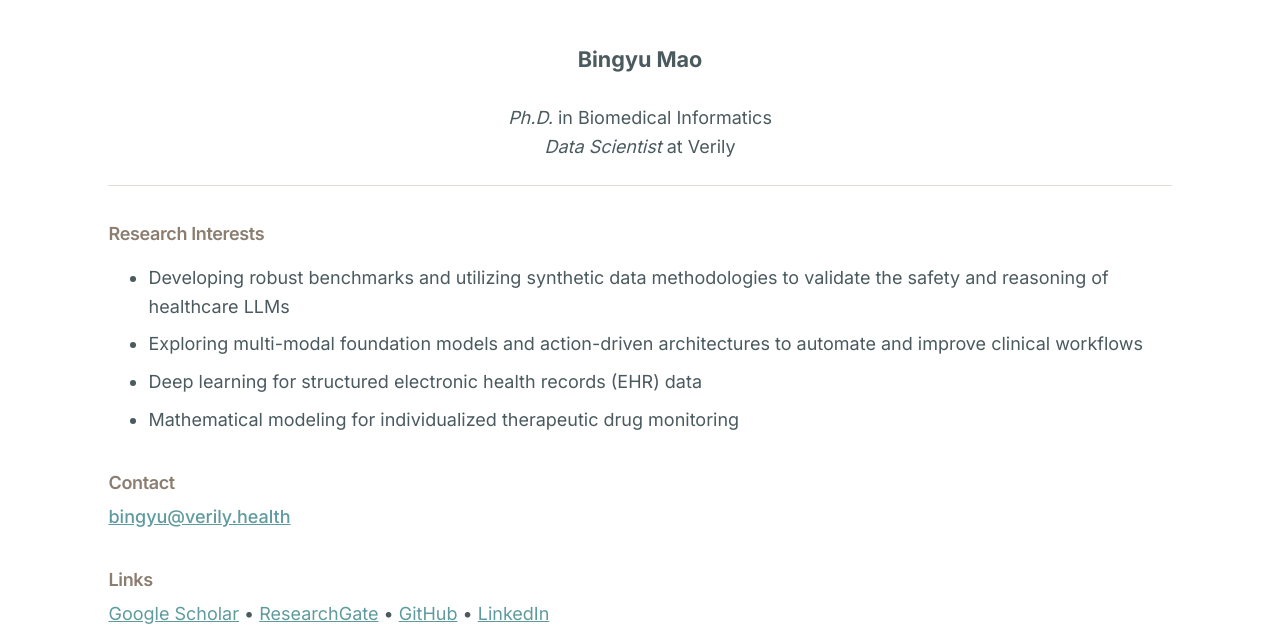
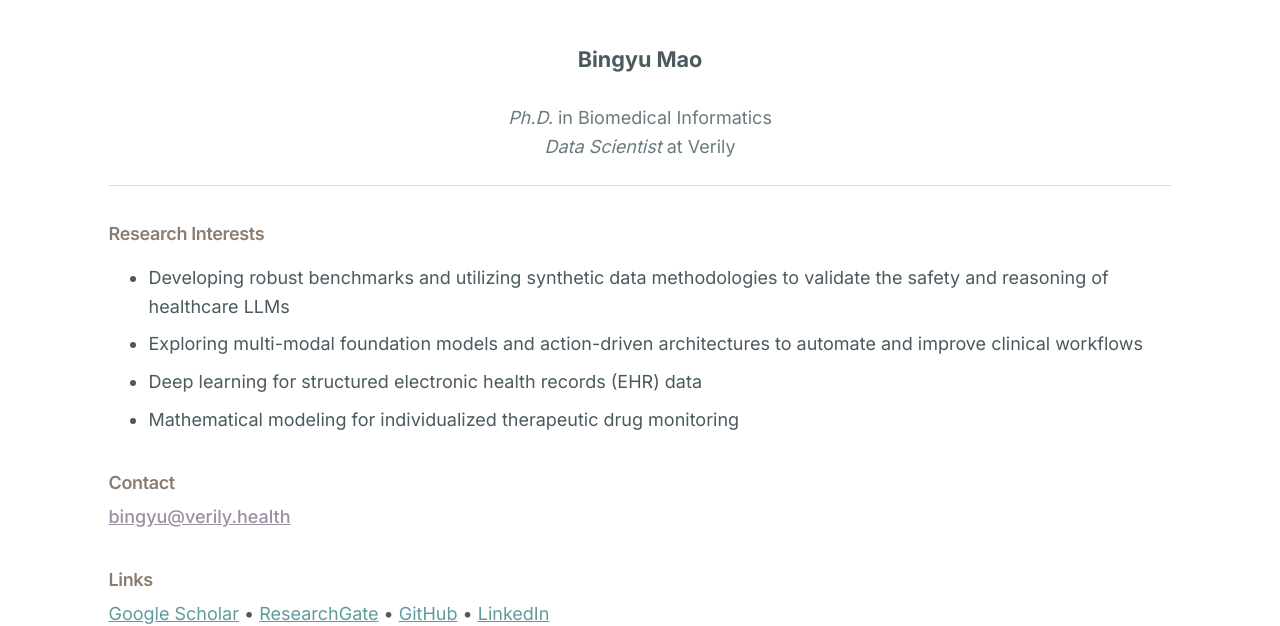
Before and after one commit to BingyuMao/BingyuMao.github.io, a Jekyll site: the page built from _pages/about.md, in a window 1280 px wide. Shown: the part 401-1027 px from the top of the page. Built offline with Jekyll 4.4.1, drawn with Linux system fonts in a browser that asks for light colours.

Commit message:
Fix minor errors

```diff
--- a/_pages/about.md
+++ b/_pages/about.md
@@ -18,7 +18,7 @@ redirect_from:
     Bingyu Mao
 </p>
 
-<p style="text-align: center;">
+<p style="text-align: center; color: #6B7A7E;">
 <em>Ph.D.</em> in Biomedical Informatics
 
 <br>
--- a/_sass/_custom.scss
+++ b/_sass/_custom.scss
@@ -29,20 +29,4 @@ a[href^="mailto:"] {
   font-weight: 500;
 }
 
-/* Hide default details marker */
-summary::-webkit-details-marker {
-  display: none;
-}
-
-/* Custom chevron for details */
-summary:before {
-  content: "▸";
-  display: inline-block;
-  margin-right: 0.5rem;
-  transition: transform 0.3s ease;
-  font-size: 0.9em;
-}
-
-details[open] summary:before {
-  transform: rotate(90deg);
-}
+/* Details/Summary styling is handled in _theme-toggle.scss */
--- a/_sass/_theme-toggle.scss
+++ b/_sass/_theme-toggle.scss
@@ -7,6 +7,7 @@
   /* Light Mode (Default) - Morandi Colors */
   --bg-color: #ffffff;
   --text-color: #4A5A5E;
+  --text-muted: #6B7A7E;
   --heading-color: #5A7884;
   --heading-light: #7B9AA8;
   --subheading-color: #8B7D6F;
@@ -26,6 +27,7 @@
   /* Dark Mode - Morandi Colors Adapted */
   --bg-color: #2A3035;
   --text-color: #D4D8DA;
+  --text-muted: #A8AEB2;
   --heading-color: #A5BCC7;
   --heading-light: #8BA5B2;
   --subheading-color: #B8AA9D;
@@ -39,6 +41,11 @@
   --masthead-bg: #1F2326;
   --masthead-border: #3F4449;
   --hr-color: #3F4449;
+}
+
+/* About Me page degree/title color */
+[style*="color: #6B7A7E"] {
+  color: var(--text-muted) !important;
 }
 
 /* Apply theme colors */
@@ -94,9 +101,13 @@ body,
   color: var(--link-color) !important;
 }
 
-/* Override inline text colors */
-p, li, div, span {
-  color: var(--text-color) !important;
+/* Base text colors - don't override inline styles */
+.page__content > p:not([style*="color"]),
+.page__content > ul > li:not([style*="color"]),
+.page__content > ol > li:not([style*="color"]),
+.archive p:not([style*="color"]),
+.archive li:not([style*="color"]) {
+  color: var(--text-color);
 }
 
 /* Theme Toggle Button */
@@ -164,29 +175,92 @@ h1.page__title {
   color: var(--subheading-color) !important;
 }
 
-a {
+/* External links (to other websites) */
+a[href^="http"]:not([href*="bingyumao.github.io"]),
+a[href^="https"]:not([href*="bingyumao.github.io"]) {
   color: var(--link-color) !important;
 }
 
-a:hover {
+a[href^="http"]:not([href*="bingyumao.github.io"]):hover,
+a[href^="https"]:not([href*="bingyumao.github.io"]):hover {
   color: var(--link-hover) !important;
 }
 
+/* Internal links with /files/ */
 a[href^="/files/"],
 a[href*="/files/"] {
   color: var(--link-internal) !important;
 }
 
+a[href^="/files/"]:hover,
+a[href*="/files/"]:hover {
+  color: var(--subheading-color) !important;
+}
+
+/* Email links */
+a[href^="mailto:"] {
+  color: var(--link-internal) !important;
+  font-weight: 500;
+}
+
+a[href^="mailto:"]:hover {
+  color: var(--link-hover) !important;
+}
+
+/* Navigation and masthead links */
+.greedy-nav a,
+.masthead__menu-item a {
+  color: var(--heading-light) !important;
+}
+
+/* Summary (Abstract button) */
 summary {
   color: var(--heading-color) !important;
+  cursor: pointer;
+  font-weight: 600;
+  padding: 0.75rem 0;
+  font-size: 1.05em;
+  list-style: none;
+  display: block;
+  position: relative;
 }
 
+summary::-webkit-details-marker,
+summary::marker {
+  display: none !important;
+}
+
+summary::-moz-list-bullet {
+  list-style-type: none !important;
+}
+
+/* Details/Summary styling */
 details {
-  border-left-color: var(--accent-color) !important;
+  margin-bottom: 1.5em;
+  border-left: 3px solid var(--accent-color);
+  padding-left: 1.5rem;
+  transition: border-color 0.3s ease;
+}
+
+details:hover {
+  border-color: var(--link-color);
+}
+
+details[open] {
+  border-color: var(--link-internal);
 }
 
 summary:before {
-  color: var(--heading-color) !important;
+  content: "▸";
+  display: inline-block;
+  margin-right: 0.5rem;
+  transition: transform 0.3s ease;
+  color: var(--heading-color);
+  font-size: 0.9em;
+}
+
+details[open] summary:before {
+  transform: rotate(90deg);
 }
 
 .greedy-nav a,
@@ -226,44 +300,37 @@ pre {
   color: var(--link-color) !important;
 }
 
-/* About Me page specific fixes */
+/* About Me page - respect inline styles */
 .page[itemtype="http://schema.org/CreativeWork"] {
   background-color: var(--bg-color) !important;
 }
 
-.page[itemtype="http://schema.org/CreativeWork"] p,
-.page[itemtype="http://schema.org/CreativeWork"] li,
-.page[itemtype="http://schema.org/CreativeWork"] div {
-  color: var(--text-color) !important;
+/* Only override elements WITHOUT inline color styles */
+.page[itemtype="http://schema.org/CreativeWork"] p:not([style*="color"]),
+.page[itemtype="http://schema.org/CreativeWork"] li:not([style*="color"]) {
+  color: var(--text-color);
 }
 
-/* Ensure all text elements follow theme */
-body, body * {
-  color: inherit;
-}
-
+/* Headings use theme colors */
 h1, h2, h3, h4, h5, h6 {
   color: var(--heading-color) !important;
 }
 
-/* Strong and emphasis */
-strong, b {
-  color: var(--text-color) !important;
+.page__content h3,
+.archive h3 {
+  color: var(--subheading-color) !important;
+}
+
+/* Strong and emphasis - only if no inline style */
+strong:not([style*="color"]),
+b:not([style*="color"]) {
   font-weight: bold;
 }
 
-em, i {
-  color: var(--text-color) !important;
-  font-style: italic;
-}
-
-/* List items */
-ul, ol {
-  color: var(--text-color) !important;
-}
-
-li {
-  color: var(--text-color) !important;
+/* List items without inline styles */
+.page__content ul:not([style*="color"]),
+.page__content ol:not([style*="color"]) {
+  color: var(--text-color);
 }
 
 /* Smooth transition for all themed elements */
```
Also changed, not shown: _pages/publications.md (+1 -1 lines).
